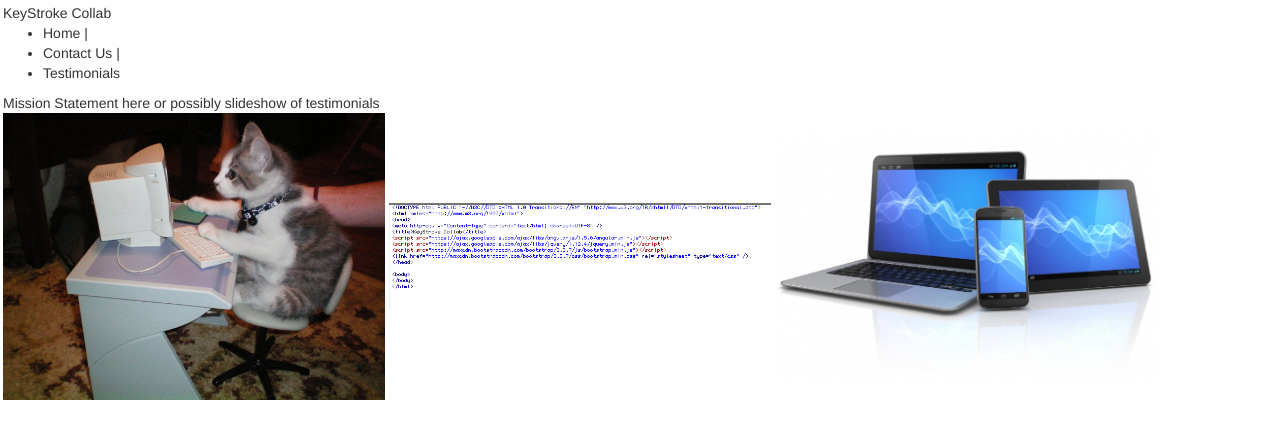
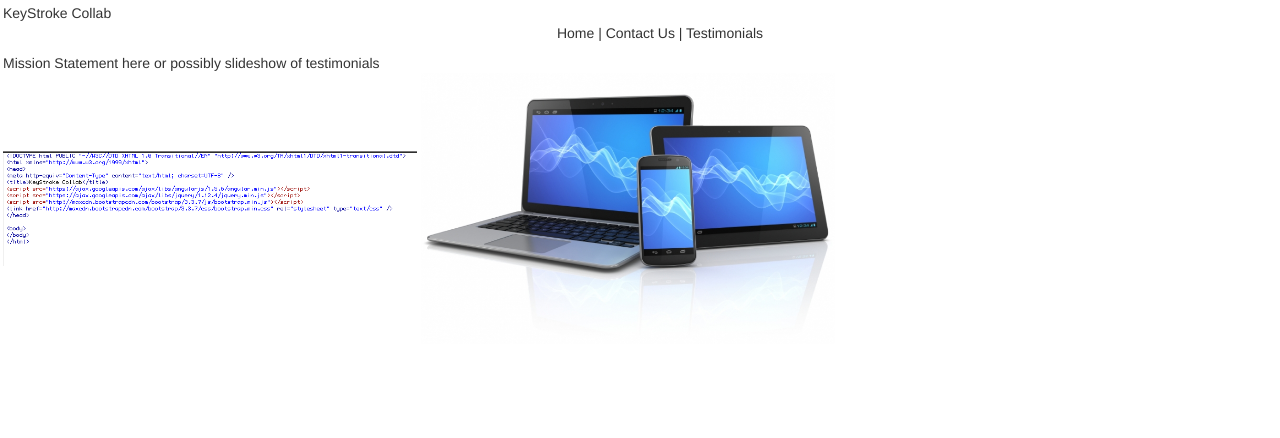
Before and after one commit to adrynochrome/KeyStroke, a plain HTML site: page index.html in a window 1280 px wide. Drawn offline with nearby package versions, Linux system fonts and the light colour scheme.

Commit message:
try to overwrite files
I miss doing this via the terminal.

```diff
--- /dev/null
+++ b/animate_img.js
@@ -0,0 +1,6 @@
+
+$("#col1").load(function(){
+   $("#kitty").show("slide", {
+      direction: "up"
+   }, 2000);
+});
--- a/index.html
+++ b/index.html
@@ -6,6 +6,8 @@
 <script src="https://ajax.googleapis.com/ajax/libs/angularjs/1.5.6/angular.min.js"></script>
 <script src="https://ajax.googleapis.com/ajax/libs/jquery/1.12.4/jquery.min.js"></script>
 <script src="http://maxcdn.bootstrapcdn.com/bootstrap/3.3.7/js/bootstrap.min.js"></script>
+<script src="animate_img.js"></script>
+
 <link href="http://maxcdn.bootstrapcdn.com/bootstrap/3.3.7/css/bootstrap.min.css" rel="stylesheet" type="text/css" />
 <link href="index_style.css" rel="stylesheet" type="text/css" />
 </head>
@@ -17,10 +19,10 @@
 </div>
 <div id= "blurb">Mission Statement here or possibly slideshow of testimonials</div>
 
-<div id= "img-row" class="table">
-<div id= "col1"><img src="imgs/cat.jpg" width="720" height="540" alt="kitty" /></div>
-<div id= "col2"><img src="imgs/code.png" width="752" height="209" alt="elite" /></div>
-<div id= "col3"> <img src="imgs/responsive.jpg" width="788" height="515" alt="IT experts" /></div>
+<div id= "img-row">
+<div id= "col1" class="pix"></div><img src="imgs/cat.jpg" id = "kitty" alt="kitty" />
+<div id= "col2" class="pix"><img src="imgs/code.png" alt="elite" /></div>
+<div id= "col3" class="pix"><img src="imgs/responsive.jpg" width="788" height="515" alt="IT" /></div>
 </div>
 
 </body>
--- a/index_style.css
+++ b/index_style.css
@@ -5,33 +5,32 @@ body{
 	margin: 3px;
 }
 
-.table{
+li{
+	display: inline;
+}
 
+
+#navbar{
+	text-align: center;
 }
+
 #col1 img{
-	width: 100%;
-	height: 100%;
+	width: 32.5%;
+	height: 32.5%;
 }
+#kitty{
+	display: none;
+}
+
 #col2 img{
-	width: 100%;
-	height: 100%;
+	width: 32.5%;
+	height: 32.5%;
 }
 #col3 img{
-	width: 100%;
-	height: 100%;
+	width: 32.5%;
+	height: 32.5%;
 }
-#col1{
-	width: 30%;
-	height: 30%;
-	display: inline-block;
+
+.pix{
+	display: inline;
 }
-#col2{
-	width: 30%;
-	height: 30%;
-	display: inline-block;
-}
-#col3{
-	width: 30%;
-	height: 30%;
-	display: inline-block;
-}
```
